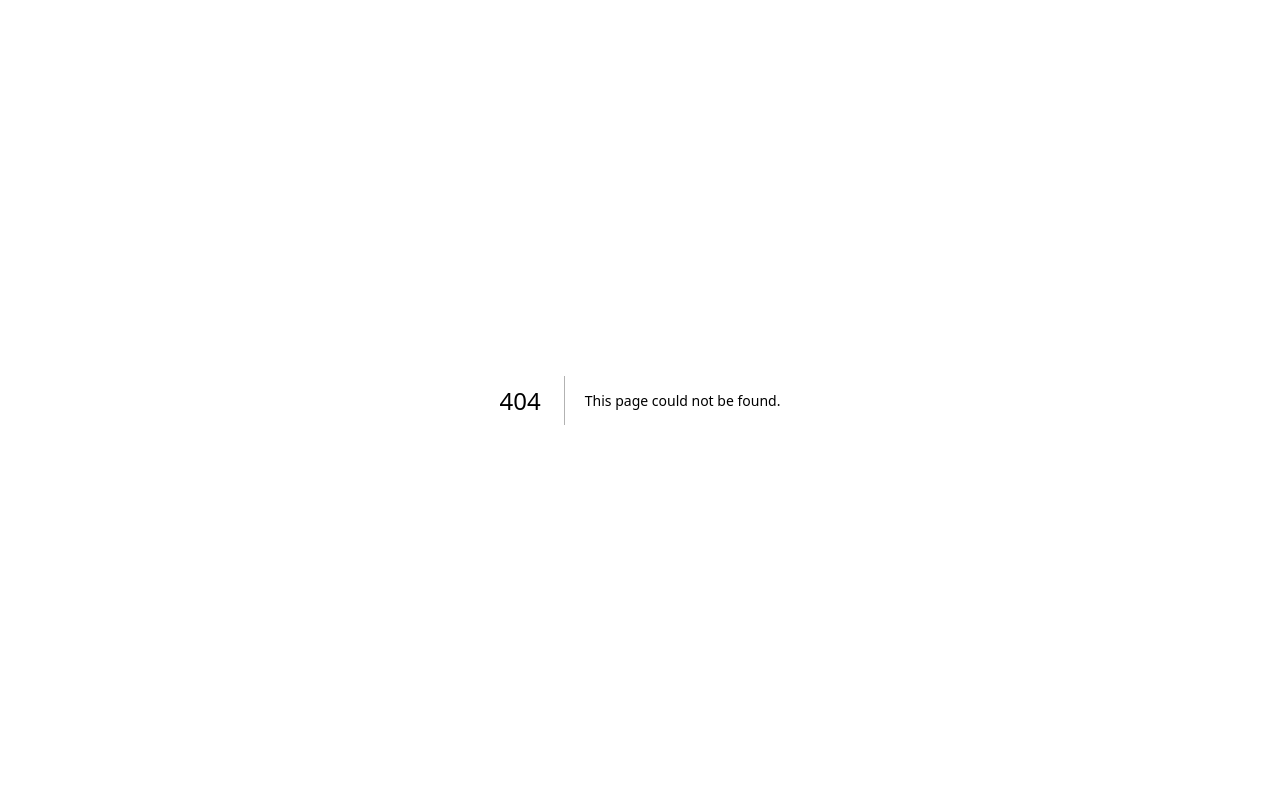
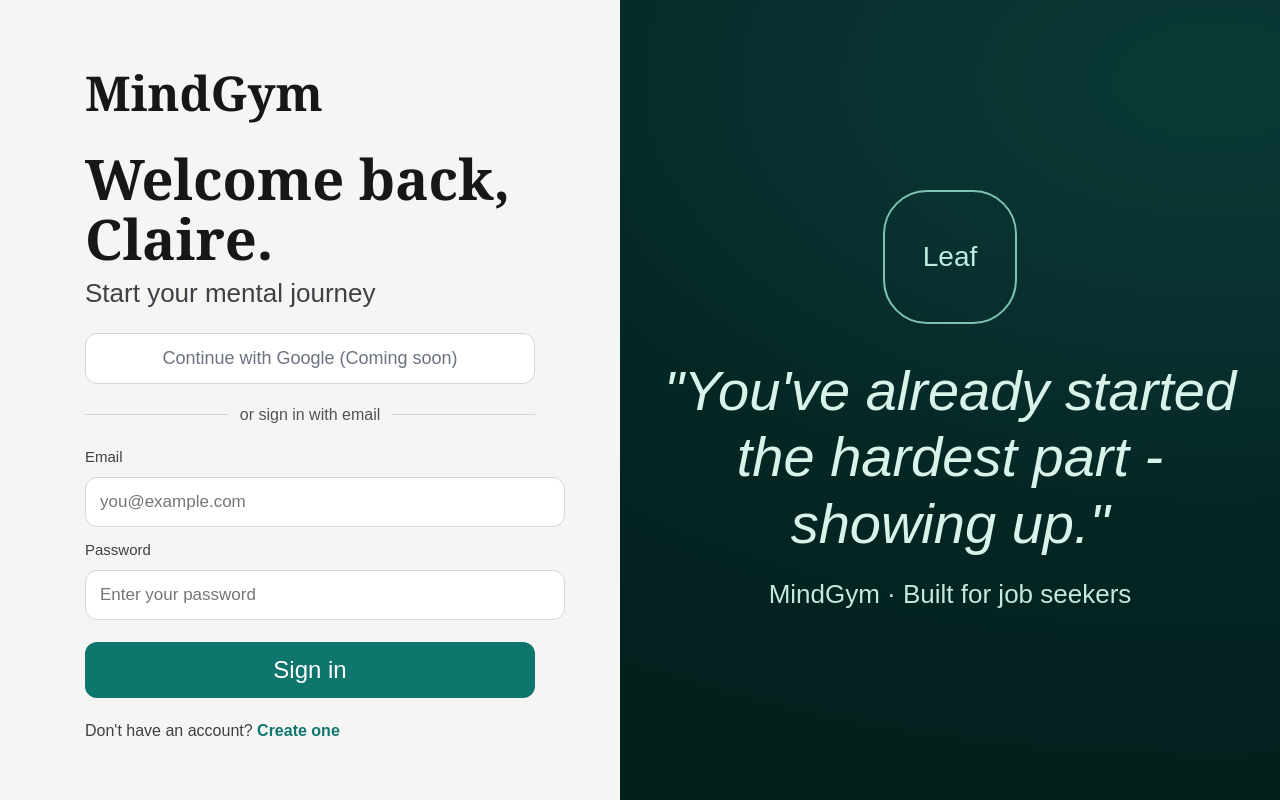
Before and after one commit to MindGym-1-0/mindgym-client, a Next.js app: page /login in a window 1280 px wide. Before the commit this address had no page. Built offline with nearby package versions, Linux system fonts and the light colour scheme.

Commit message:
feat(auth): implement login page with api integration

```diff
--- /dev/null
+++ b/src/app/login/login.module.css
@@ -0,0 +1,211 @@
+.page {
+  min-height: 100vh;
+  display: grid;
+  grid-template-columns: minmax(320px, 620px) 1fr;
+  background: #f5f5f3;
+}
+
+.leftPanel {
+  background: #f5f5f3;
+  display: flex;
+  align-items: center;
+  justify-content: center;
+  padding: 32px 22px;
+}
+
+.formWrap {
+  width: 100%;
+  max-width: 450px;
+}
+
+.brand {
+  margin: 0;
+  font-size: 48px;
+  font-weight: 700;
+  font-family: Georgia, "Times New Roman", serif;
+  color: #171717;
+}
+
+.title {
+  margin: 24px 0 10px;
+  font-size: 56px;
+  line-height: 1.06;
+  font-weight: 700;
+  font-family: Georgia, "Times New Roman", serif;
+  color: #171717;
+}
+
+.subtitle {
+  margin: 0 0 24px;
+  font-size: 26px;
+  color: #3f3f46;
+}
+
+.socialButton {
+  width: 100%;
+  border-radius: 12px;
+  border: 1px solid #d6d6d6;
+  background: #ffffff;
+  color: #6b7280;
+  padding: 14px 16px;
+  font-size: 18px;
+}
+
+.dividerRow {
+  margin: 22px 0;
+  display: flex;
+  align-items: center;
+  gap: 12px;
+}
+
+.dividerLine {
+  height: 1px;
+  background: #d4d4d4;
+  flex: 1;
+}
+
+.dividerText {
+  font-size: 16px;
+  color: #52525b;
+  white-space: nowrap;
+}
+
+.form {
+  display: grid;
+  gap: 12px;
+}
+
+.label {
+  font-size: 15px;
+  color: #3f3f46;
+  margin-top: 2px;
+}
+
+.input {
+  width: 100%;
+  border-radius: 12px;
+  border: 1px solid #d6d6d6;
+  background: #fff;
+  padding: 14px;
+  font-size: 17px;
+}
+
+.input:disabled {
+  opacity: 0.8;
+}
+
+.error {
+  margin: 4px 0 0;
+  color: #b42318;
+  font-size: 14px;
+}
+
+.submitButton {
+  margin-top: 10px;
+  width: 100%;
+  border: 0;
+  border-radius: 12px;
+  background: #0f766e;
+  color: #ffffff;
+  padding: 14px 16px;
+  font-size: 24px;
+  cursor: pointer;
+}
+
+.submitButton:disabled {
+  cursor: not-allowed;
+  opacity: 0.75;
+}
+
+.footerText {
+  margin: 24px 0 0;
+  font-size: 16px;
+  color: #3f3f46;
+}
+
+.footerAccent {
+  color: #0f766e;
+  font-weight: 700;
+  text-decoration: none;
+}
+
+.footerAccent:hover,
+.footerAccent:focus-visible {
+  text-decoration: underline;
+}
+
+.rightPanel {
+  display: flex;
+  align-items: center;
+  justify-content: center;
+  padding: 36px;
+  background: radial-gradient(
+    1200px 700px at 90% 10%,
+    #0a3a35 0%,
+    #082f2e 38%,
+    #052724 60%,
+    #03201d 100%
+  );
+}
+
+.quoteWrap {
+  text-align: center;
+  color: #e8f7f3;
+  max-width: 620px;
+}
+
+.logoBadge {
+  width: 130px;
+  height: 130px;
+  margin: 0 auto 34px;
+  border-radius: 44px;
+  border: 2px solid rgba(154, 230, 214, 0.8);
+  display: grid;
+  place-items: center;
+  font-size: 28px;
+  color: #bfece1;
+}
+
+.quote {
+  margin: 0;
+  font-size: 56px;
+  line-height: 1.18;
+  font-style: italic;
+  color: #d8f3ea;
+}
+
+.quoteSub {
+  margin: 22px 0 0;
+  font-size: 26px;
+  color: #c6e7de;
+}
+
+@media (max-width: 1100px) {
+  .page {
+    grid-template-columns: 1fr;
+  }
+
+  .rightPanel {
+    display: none;
+  }
+
+  .leftPanel {
+    padding: 24px 16px;
+  }
+
+  .brand {
+    font-size: 40px;
+  }
+
+  .title {
+    font-size: 42px;
+  }
+
+  .subtitle {
+    font-size: 22px;
+  }
+
+  .submitButton {
+    font-size: 20px;
+  }
+}
--- /dev/null
+++ b/src/app/login/page.tsx
@@ -0,0 +1,180 @@
+"use client";
+
+import { FormEvent, useState } from "react";
+import Link from "next/link";
+import { useRouter } from "next/navigation";
+import styles from "./login.module.css";
+
+type LoginResponse = {
+  message?: string;
+  error?: string;
+};
+
+function buildLoginUrl() {
+  const apiBase = process.env.NEXT_PUBLIC_API_URL?.trim();
+  const safeBase = apiBase?.replace(/\/+$/, "");
+  const fallbackPath = "/api/auth/login";
+
+  if (!safeBase) {
+    if (process.env.NODE_ENV !== "production") {
+      console.info("[auth] NEXT_PUBLIC_API_URL not set, using relative login path.");
+    }
+    return fallbackPath;
+  }
+
+  return `${safeBase}${fallbackPath}`;
+}
+
+function parseErrorMessage(status: number, payload: unknown) {
+  const errorFromPayload =
+    typeof payload === "object" &&
+    payload !== null &&
+    "error" in payload &&
+    typeof (payload as { error?: unknown }).error === "string"
+      ? (payload as { error: string }).error
+      : undefined;
+
+  if (status === 401) return "Invalid email or password.";
+  if (status === 422) return errorFromPayload ?? "Please check your input and try again.";
+  if (status >= 500) return "The server is unavailable right now. Please try again shortly.";
+  return errorFromPayload ?? "Unable to sign in right now. Please try again.";
+}
+
+export default function LoginPage() {
+  const router = useRouter();
+  const [email, setEmail] = useState("");
+  const [password, setPassword] = useState("");
+  const [error, setError] = useState<string | null>(null);
+  const [isLoading, setIsLoading] = useState(false);
+
+  async function handleSubmit(event: FormEvent<HTMLFormElement>) {
+    event.preventDefault();
+    if (isLoading) return;
+
+    setError(null);
+
+    if (!email.trim() || !password.trim()) {
+      setError("Please enter both email and password.");
+      return;
+    }
+
+    setIsLoading(true);
+
+    try {
+      const response = await fetch(buildLoginUrl(), {
+        method: "POST",
+        headers: {
+          "Content-Type": "application/json"
+        },
+        credentials: "include",
+        body: JSON.stringify({ email: email.trim(), password })
+      });
+
+      let data: LoginResponse | null = null;
+      try {
+        data = (await response.json()) as LoginResponse;
+      } catch {
+        data = null;
+      }
+
+      if (!response.ok) {
+        setError(parseErrorMessage(response.status, data));
+        if (process.env.NODE_ENV !== "production") {
+          console.info("[auth] Login failed", { status: response.status });
+        }
+        return;
+      }
+
+      router.replace("/dashboard");
+      router.refresh();
+    } catch {
+      setError("Network error. Please check your connection and try again.");
+      if (process.env.NODE_ENV !== "production") {
+        console.info("[auth] Network failure while attempting login.");
+      }
+    } finally {
+      setIsLoading(false);
+    }
+  }
+
+  return (
+    <main className={styles.page}>
+      <section className={styles.leftPanel}>
+        <div className={styles.formWrap}>
+          <p className={styles.brand}>MindGym</p>
+          <h1 className={styles.title}>Welcome back, Claire.</h1>
+          <p className={styles.subtitle}>Start your mental journey</p>
+
+          <button type="button" disabled className={styles.socialButton}>
+            Continue with Google (Coming soon)
+          </button>
+
+          <div className={styles.dividerRow}>
+            <span className={styles.dividerLine} />
+            <span className={styles.dividerText}>or sign in with email</span>
+            <span className={styles.dividerLine} />
+          </div>
+
+          <form onSubmit={handleSubmit} className={styles.form}>
+            <label htmlFor="email" className={styles.label}>
+              Email
+            </label>
+            <input
+              id="email"
+              type="email"
+              autoComplete="email"
+              placeholder="you@example.com"
+              value={email}
+              onChange={(event) => setEmail(event.target.value)}
+              required
+              disabled={isLoading}
+              className={styles.input}
+            />
+
+            <label htmlFor="password" className={styles.label}>
+              Password
+            </label>
+            <input
+              id="password"
+              type="password"
+              autoComplete="current-password"
+              placeholder="Enter your password"
+              value={password}
+              onChange={(event) => setPassword(event.target.value)}
+              required
+              disabled={isLoading}
+              className={styles.input}
+            />
+
+            {error ? (
+              <p role="alert" className={styles.error}>
+                {error}
+              </p>
+            ) : null}
+
+            <button type="submit" disabled={isLoading} className={styles.submitButton}>
+              {isLoading ? "Signing in..." : "Sign in"}
+            </button>
+          </form>
+
+          <p className={styles.footerText}>
+            Don&apos;t have an account?{" "}
+            <Link href="/signup" className={styles.footerAccent}>
+              Create one
+            </Link>
+          </p>
+        </div>
+      </section>
+
+      <aside className={styles.rightPanel}>
+        <div className={styles.quoteWrap}>
+          <div className={styles.logoBadge} aria-hidden>
+            Leaf
+          </div>
+          <p className={styles.quote}>&quot;You&apos;ve already started the hardest part - showing up.&quot;</p>
+          <p className={styles.quoteSub}>MindGym · Built for job seekers</p>
+        </div>
+      </aside>
+    </main>
+  );
+}
```
